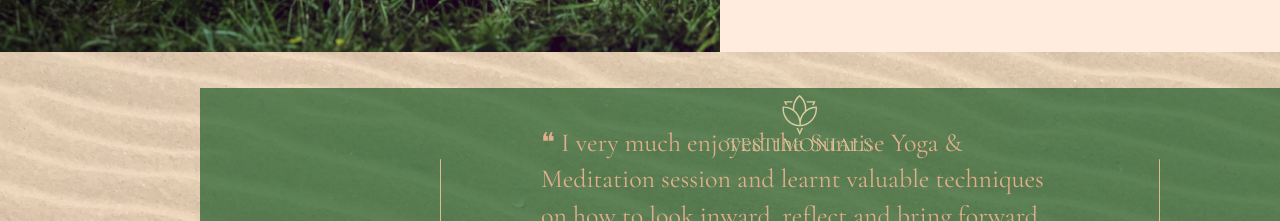
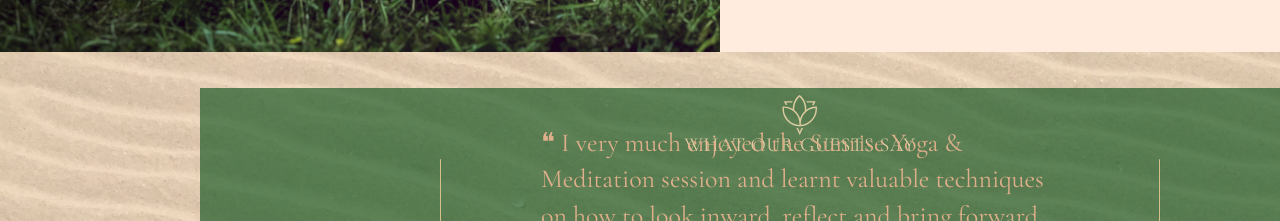
Before and after one commit to jieqiangt/the-hush-retreat, a Next.js app: page / in a window 1280 px wide. Shown: the part 3040-3261 px from the top of the page. Built offline with nearby package versions, Linux system fonts and the light colour scheme.

Commit message:
- refactored testimonials section to take in classes from index file

```diff
--- a/components/home/Testimonials.js
+++ b/components/home/Testimonials.js
@@ -5,7 +5,7 @@ import Carousel from "../ui/Carousel";
 import TestimonialItem from "../home/TestimonialItem";
 import Icon from "../ui/Icon";
 
-export default function Testimonials() {
+export default function Testimonials(props) {
   const [activeItem, setActiveItem] = useState(0);
   const [testimonialItems, setTestimonialItems] = useState([]);
   const [intervalId, setIntervalId] = useState();
@@ -68,9 +68,9 @@ export default function Testimonials() {
         retreatName={item.retreatName}
         retreatDate={item.retreatDate}
         active={item.active}
-        carouselItemClass={classes["testimonials--carousel--item"]}
+        carouselItemClass={props.classes[`${props.baseClass}--carousel--item`]}
         carouselItemActiveClass={
-          classes["testimonials--carousel--item--active"]
+          props.classes[`${props.baseClass}--carousel--item--active`]
         }
       />
     );
@@ -92,24 +92,24 @@ export default function Testimonials() {
   }, [activeItem]);
 
   return (
-    <section className={classes["testimonials"]}>
+    <section className={props.classes[props.baseClass]}>
       <Icon
-        iconClass={classes["testimonials--icon"]}
+        iconClass={props.classes[`${props.baseClass}--icon`]}
         iconName="icon-logo-no-words-sm"
       />
-      <h2 className={classes["testimonials--title"]}>Testimonials</h2>
+      <h2 className={props.classes[`${props.baseClass}--title`]}>What Our Guests Say</h2>
       <Carousel
         carouselItems={testimonialItems}
         activeItem={activeItem}
         changeActiveItem={changeActiveItem}
-        carouselClass={classes["testimonials--carousel"]}
-        carouselListClass={classes["testimonials--carousel--list"]}
-        carouselBtnLeftClass={classes["testimonials--carousel--btn--left"]}
-        carouselBtnRightClass={classes["testimonials--carousel--btn--right"]}
-        carouselNavClass={classes["testimonials--carousel--nav"]}
-        carouselNavDotClass={classes["testimonials--carousel--nav--dot"]}
+        carouselClass={props.classes[`${props.baseClass}--carousel`]}
+        carouselListClass={props.classes[`${props.baseClass}--carousel--list`]}
+        carouselBtnLeftClass={props.classes[`${props.baseClass}--carousel--btn--left`]}
+        carouselBtnRightClass={props.classes[`${props.baseClass}--carousel--btn--right`]}
+        carouselNavClass={props.classes[`${props.baseClass}--carousel--nav`]}
+        carouselNavDotClass={props.classes[`${props.baseClass}--carousel--nav--dot`]}
         carouselNavDotActiveClass={
-          classes["testimonials--carousel--nav--dot--active"]
+          props.classes[`${props.baseClass}--carousel--nav--dot--active`]
         }
       />
     </section>
--- a/pages/index.js
+++ b/pages/index.js
@@ -18,12 +18,12 @@ export default function Home() {
         <meta name="description" content="Home" />
       </Head>
       <Layout classes={classes} baseClass="home">
-        <Hero baseClass="hero" classes={classes} />
+        <Hero classes={classes} baseClass="hero" />
         <CorporateCustomers />
         <Bespoke classes={classes} baseClass="bespoke" />
         <Immersive classes={classes} baseClass="immersive" />
         <Mindfulness classes={classes} baseClass="mindfulness" />
-        <Testimonials />
+        <Testimonials classes={classes} baseClass="testimonials" />
         <Newsletter />
       </Layout>
     </Fragment>
```
